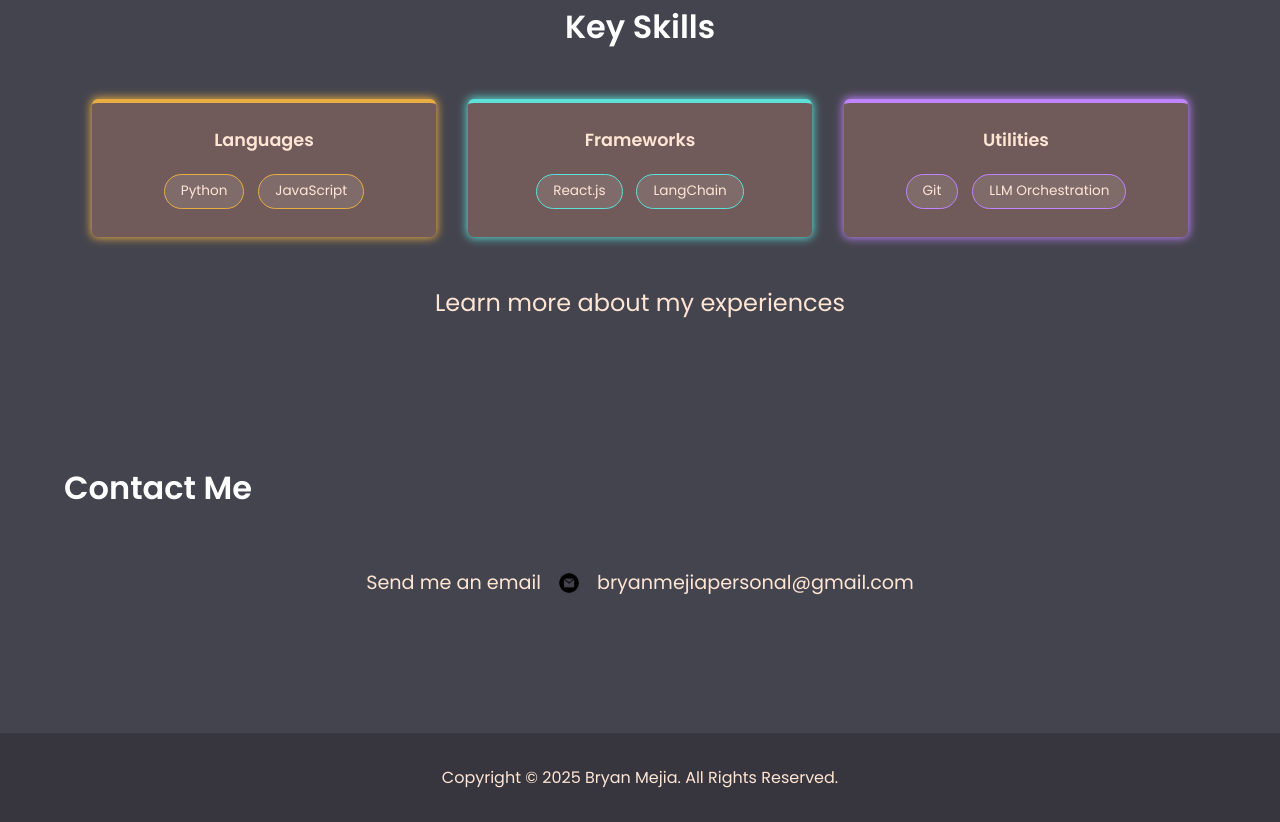
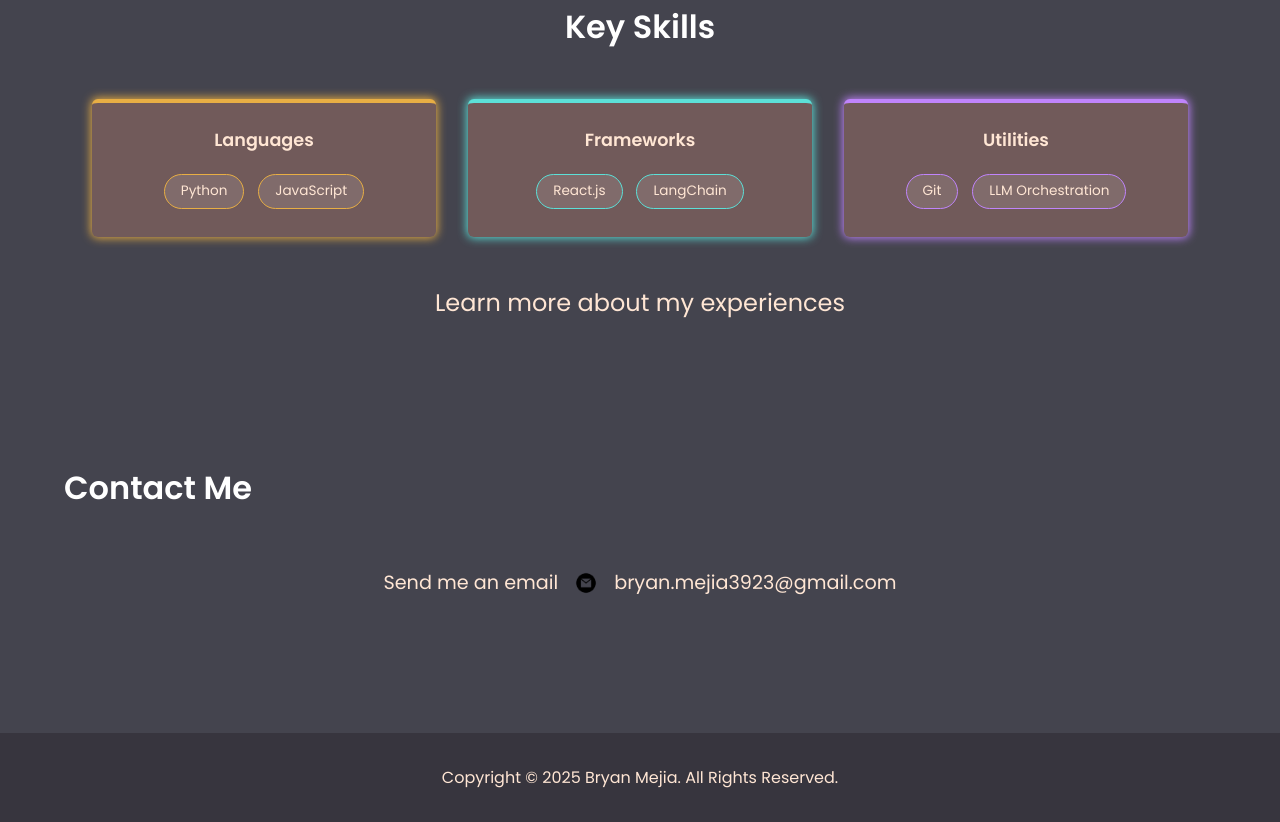
Before and after one commit to bryan3342/Personal-Portoflio-2025, a plain HTML site: page index.html in a window 1280 px wide. Shown: the part 2476-3298 px from the top of the page. Drawn offline with Linux system fonts and the light colour scheme.

Commit message:
fix: changed email to correct email

```diff
--- a/index.html
+++ b/index.html
@@ -156,7 +156,7 @@
                 <div class="contact-info-container">
                     <span class="contact-text">Send me an email</span>
                     <img src="./assets/email.png" alt="Email Icon" class="contact-icon" />
-                    <a href="mailto:bryanmejiapersonal@gmail.com" class="contact-email">bryanmejiapersonal@gmail.com</a>
+                    <a href="mailto:bryanmejiapersonal@gmail.com" class="contact-email">bryan.mejia3923@gmail.com</a>
                 </div>
             </div>
         </section>
```
